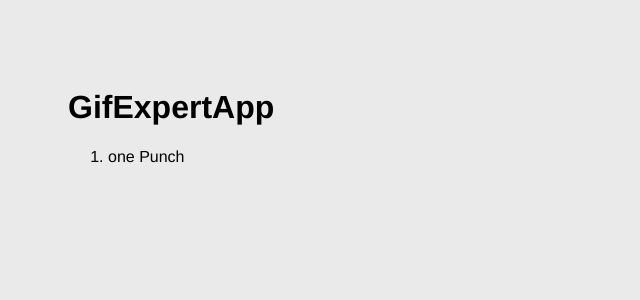
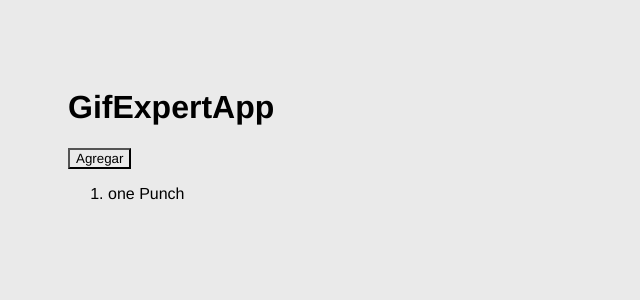
Before and after one commit to Project-Dojo-Portfolio/React_Dojo, a React (Vite) app in the folder Gif-expert-app/: page / in a window 1280 px wide. Shown: the top 300 px of the page, without its empty margins (0-640 px from the left). Built offline with nearby package versions, Linux system fonts and the light colour scheme.

Commit message:
RT-77 added event onclick in add category

```diff
--- a/Gif-expert-app/src/GifExpertApp.jsx
+++ b/Gif-expert-app/src/GifExpertApp.jsx
@@ -3,10 +3,15 @@ import { useState } from "react"
 export const GifExpertApp = () => {
     const [categories, setCategories] = useState(['one Punch']);
 
+    const onAddCategory = () => {
+        setCategories([...categories,'Dragon ball z'])
+    }
+
     return (
         <>
             {/* titulo */}
             <h1>GifExpertApp</h1>
+            <button onClick={onAddCategory}>Agregar</button>
             <ol>
                 {categories.map(category => <li key={category}>{category}</li>)}
             </ol>
```
